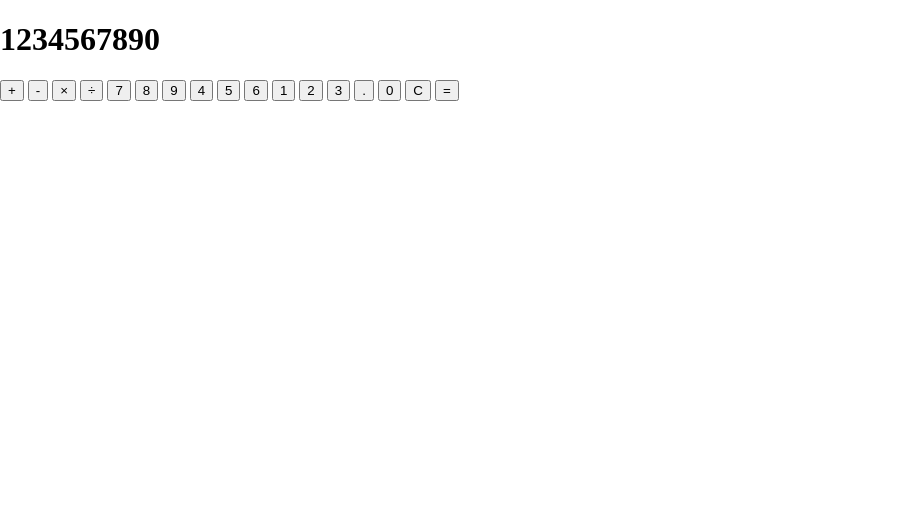
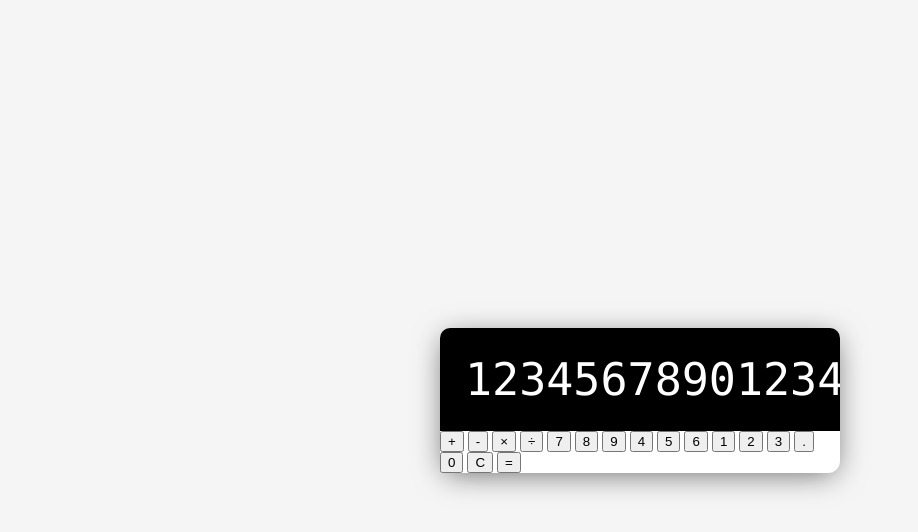
Before and after one commit to Shcoobz/basicJS_calculator, a plain HTML site: page index.html in a window 1280 px wide. Shown: the whole page, without its empty margins (0-918 px from the left). Drawn offline with Linux system fonts and the light colour scheme.

Commit message:
added styling for display

```diff
--- a/index.html
+++ b/index.html
@@ -12,7 +12,7 @@
     <div class="calculator">
       <!-- Display -->
       <div class="calculator-display">
-        <h1>1234567890</h1>
+        <h1>123456789012345678901234567890</h1>
       </div>
       <!-- Buttons -->
       <div class="calculator-buttons">
--- a/style.css
+++ b/style.css
@@ -1,4 +1,3 @@
-
 html {
   box-sizing: border-box;
 }
@@ -6,4 +5,54 @@ html {
 body {
   margin: 0;
   min-height: 100vh;
+  display: flex;
+  justify-content: center;
+  align-items: center;
+
+  /* background: linear-gradient(to right, #2c5364, #203a43, #0f2027); */
+  background: whitesmoke;
 }
+
+.calculator {
+  background: white;
+  width: 400px;
+  border-radius: 12px;
+  box-shadow: 0 5px 30px -5px rgba(0, 0, 0, 0.6);
+}
+
+/* Display */
+.calculator-display {
+  background: black;
+  color: white;
+  margin: 0;
+  display: flex;
+  align-items: center;
+  justify-content: flex-end;
+  border-radius: 10px 10px 0 0;
+}
+
+.calculator-display h1 {
+  margin: 0;
+  padding: 25px;
+  font-size: 45px;
+  font-family: 'Lucida Console', sans-serif;
+  font-weight: 100;
+  overflow-x: auto;
+}
+
+/* Custom Scrollbar */
+::-webkit-scrollbar {
+  width: 10px;
+}
+
+::-webkit-scrollbar-track {
+  background: #f1f1f1;
+}
+
+::-webkit-scrollbar-thumb {
+  background: #888;
+}
+
+::-webkit-scrollbar-thumb:hover {
+  background: #555;
+}
```
